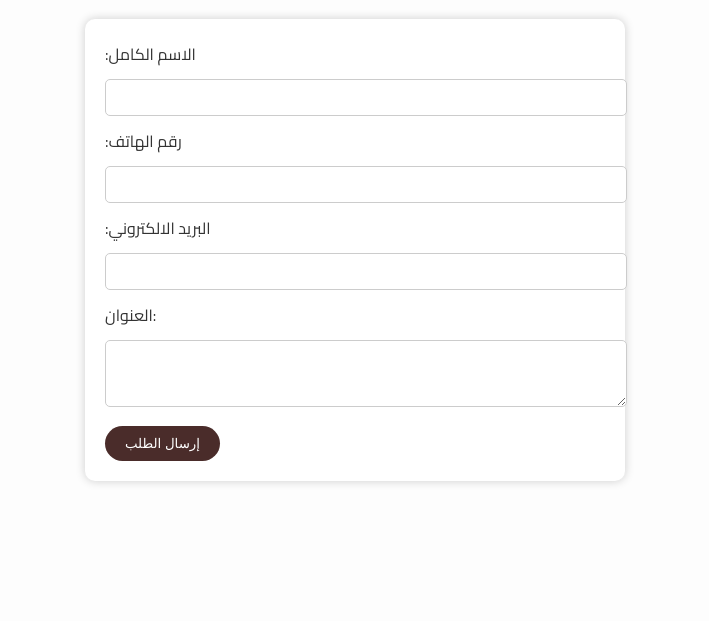
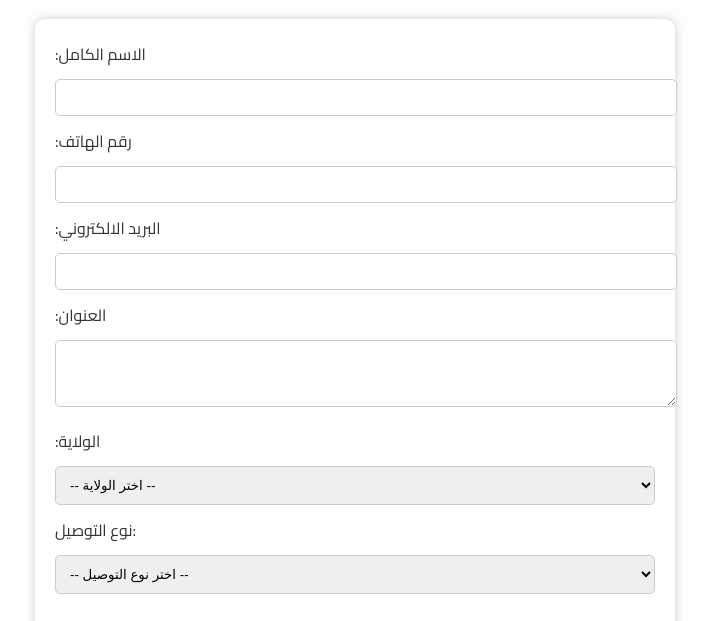
Before and after one commit to abdousba/Bookstore, a plain HTML site: page checkout.html in a window 1280 px wide. Shown: the part 112-733 px from the top of the page, without its empty margins (285-994 px from the left). Drawn offline with Linux system fonts and the light colour scheme.

Commit message:
Add files via upload

```diff
--- a/checkout.html
+++ b/checkout.html
@@ -16,14 +16,14 @@
       text-align: center;
     }
     form {
-      max-width: 500px;
+      max-width: 600px;
       margin: auto;
       background: white;
       padding: 20px;
       border-radius: 10px;
       box-shadow: 0 0 10px #ccc;
     }
-    input, textarea {
+    input, textarea, select {
       width: 100%;
       padding: 10px;
       margin: 10px 0;
@@ -38,33 +38,158 @@
       border-radius: 25px;
       cursor: pointer;
     }
+    .summary {
+      background: #f9f9f9;
+      border: 1px solid #ddd;
+      border-radius: 10px;
+      padding: 15px;
+      margin-top: 20px;
+    }
+    .summary h3 {
+      margin-top: 0;
+    }
   </style>
 </head>
 <body>
   <h1>إتمام الطلب</h1>
   <form id="checkout-form">
     <label>الاسم الكامل:</label>
-    <input type="text" required />
+    <input type="text" id="fullname" required />
 
     <label>رقم الهاتف:</label>
-    <input type="tel" required />
+    <input type="tel" id="phone" required />
 
-        <label>البريد الالكتروني:</label>
-    <input type="email" required />
+    <label>البريد الالكتروني:</label>
+    <input type="email" id="email" required />
 
     <label>العنوان:</label>
     <textarea rows="3" required></textarea>
+
+    <label>الولاية:</label>
+    <select required>
+      <option value="">-- اختر الولاية --</option>
+      <option>أدرار</option>
+      <option>الشلف</option>
+      <option>الأغواط</option>
+      <option>أم البواقي</option>
+      <option>باتنة</option>
+      <option>بجاية</option>
+      <option>بسكرة</option>
+      <option>بشار</option>
+      <option>البليدة</option>
+      <option>البويرة</option>
+      <option>تمنراست</option>
+      <option>تبسة</option>
+      <option>تلمسان</option>
+      <option>تيارت</option>
+      <option>تيزي وزو</option>
+      <option>الجزائر</option>
+      <option>الجلفة</option>
+      <option>جيجل</option>
+      <option>سطيف</option>
+      <option>سعيدة</option>
+      <option>سكيكدة</option>
+      <option>سيدي بلعباس</option>
+      <option>عنابة</option>
+      <option>قالمة</option>
+      <option>قسنطينة</option>
+      <option>المدية</option>
+      <option>مستغانم</option>
+      <option>المسيلة</option>
+      <option>معسكر</option>
+      <option>ورقلة</option>
+      <option>وهران</option>
+      <option>البيض</option>
+      <option>إليزي</option>
+      <option>برج بوعريريج</option>
+      <option>بومرداس</option>
+      <option>الطارف</option>
+      <option>تندوف</option>
+      <option>تيسمسيلت</option>
+      <option>الوادي</option>
+      <option>خنشلة</option>
+      <option>سوق أهراس</option>
+      <option>تيبازة</option>
+      <option>ميلة</option>
+      <option>عين الدفلى</option>
+      <option>النعامة</option>
+      <option>عين تموشنت</option>
+      <option>غرداية</option>
+      <option>غليزان</option>
+      <option>تميمون</option>
+      <option>برج باجي مختار</option>
+      <option>أولاد جلال</option>
+      <option>بني عباس</option>
+      <option>عين صالح</option>
+      <option>عين قزام</option>
+      <option>تقرت</option>
+      <option>جانت</option>
+      <option>المغير</option>
+      <option>المنيعة</option>
+    </select>
+
+    <label>نوع التوصيل:</label>
+    <select required>
+      <option value="">-- اختر نوع التوصيل --</option>
+      <option>إلى المنزل</option>
+      <option>إلى المكتب</option>
+    </select>
+
+    <div class="summary" id="order-summary">
+      <!-- تفاصيل الطلب ستظهر هنا -->
+    </div>
 
     <button type="submit">إرسال الطلب</button>
   </form>
 
   <script>
+    const cart = JSON.parse(localStorage.getItem("cart")) || [];
+
+    function generateOrderNumber() {
+      return 'ORD-' + Math.floor(Math.random() * 1000000);
+    }
+
+    function getTodayDate() {
+      const date = new Date();
+      return date.toLocaleDateString("ar-DZ");
+    }
+
+    function getTotalPrice() {
+      return cart.reduce((sum, book) => sum + book.price, 0);
+    }
+
+    function renderSummary() {
+      const fullName = document.getElementById("fullname").value;
+      const phone = document.getElementById("phone").value;
+      const orderNumber = generateOrderNumber();
+      const total = getTotalPrice();
+      const date = getTodayDate();
+
+      let bookDetails = cart.map(book => `- ${book.name} (${book.price} د.ج)`).join("<br>");
+
+      document.getElementById("order-summary").innerHTML = `
+        <h3>ملخص الطلب</h3>
+        <p><strong>رقم الطلب:</strong> ${orderNumber}</p>
+        <p><strong>الاسم:</strong> ${fullName}</p>
+        <p><strong>رقم الهاتف:</strong> ${phone}</p>
+        <p><strong>التاريخ:</strong> ${date}</p>
+        <p><strong>طريقة الدفع:</strong> الدفع عند الاستلام</p>
+        <p><strong>السعر الكلي:</strong> ${total} د.ج</p>
+        <p><strong>تفاصيل الكتب:</strong><br>${bookDetails}</p>
+      `;
+    }
+
+    document.getElementById("fullname").addEventListener("input", renderSummary);
+    document.getElementById("phone").addEventListener("input", renderSummary);
+
     document.getElementById("checkout-form").addEventListener("submit", function(e) {
       e.preventDefault();
       alert("تم إرسال الطلب بنجاح!");
       localStorage.removeItem("cart");
       window.location.href = "index.html";
     });
+
+    renderSummary();
   </script>
 </body>
 </html>
```
